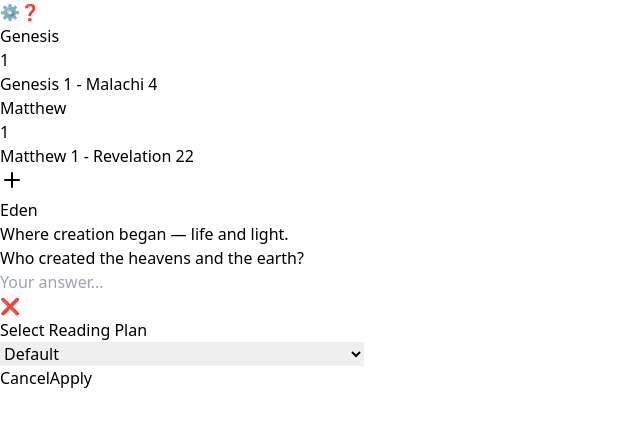
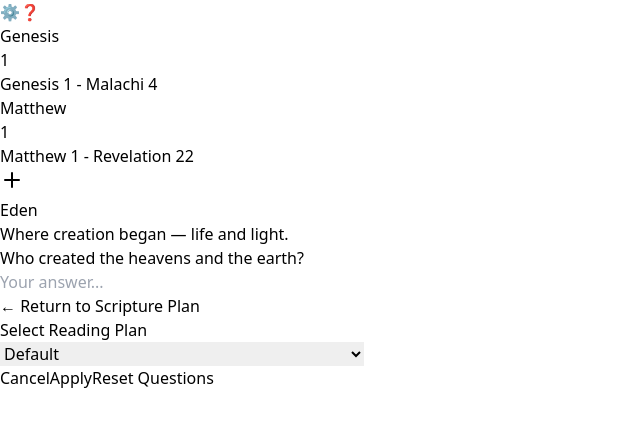
Before and after one commit to Log0ns/ScripturePlan, a React (Vite) app: page / in a window 1280 px wide. Both pictures are taken after a click on the button "⚙️". Shown: the top 426 px of the page, without its empty margins (0-640 px from the left). Built offline with nearby package versions, Linux system fonts and the light colour scheme.

Commit message:
Refactor answers state and update UI elements
Updated answers state initialization to retrieve from localStorage. Modified return button styling and added bottom padding to prevent overlap.

```diff
--- a/src/ScripturePlan.tsx
+++ b/src/ScripturePlan.tsx
@@ -119,7 +119,13 @@ export default function ScriptureReader() {
   const [selectedPlan, setSelectedPlan] = useState('Default');
   const [showQuestions, setShowQuestions] = useState(false);
   const [questions, setQuestions] = useState<Question[]>([]);
-  const [answers, setAnswers] = useState<Record<number, boolean>>({});
+  const [answers, setAnswers] = useState<{ [key: number]: boolean }>(() => {
+    if (typeof window !== 'undefined') {
+      const saved = localStorage.getItem('quizProgress');
+      return saved ? JSON.parse(saved) : {};
+    }
+    return {};
+  });
 
   type Question = {
     id: number;
@@ -527,14 +533,14 @@ export default function ScriptureReader() {
           showQuestions ? 'translate-x-0' : 'translate-x-full'
         }`}
       >
-        <div className="p-6 space-y-12">
+        <div className="p-6 space-y-12 pb-32"> {/* Added bottom padding so button doesn’t overlap */}
           {questionList.map((q, i) => {
-            const unlocked = i === 0 || answers[i - 1];
+            const unlocked = i === 0 || answers[i - 1]; // Unlock logic
             if (!unlocked) return null;
             return (
               <div
                 key={q.id}
-                className={`relative h-[80vh] ${q.gradient} rounded-xl shadow-xl flex flex-col justify-center items-center text-center p-6`}
+                className={`relative h-[80vh] ${q.gradient} rounded-xl shadow-xl flex flex-col justify-center items-center text-center p-6 select-none`}
               >
                 <div className="max-w-xl">
                   <h3 className="text-3xl font-bold text-white drop-shadow-md mb-1">{q.location}</h3>
@@ -549,7 +555,9 @@ export default function ScriptureReader() {
                         if (e.key === 'Enter') {
                           const val = e.currentTarget.value.toLowerCase().trim();
                           if (val === q.answer.toLowerCase()) {
-                            setAnswers((prev) => ({ ...prev, [i]: true }));
+                            const updatedAnswers = { ...answers, [i]: true };
+                            setAnswers(updatedAnswers);
+                            localStorage.setItem('quizProgress', JSON.stringify(updatedAnswers));
                           } else {
                             e.currentTarget.value = '';
                           }
@@ -564,17 +572,17 @@ export default function ScriptureReader() {
               </div>
             );
           })}
-        </div>
 
-          {/* Return button (bottom-right) */}
-          <div className="fixed bottom-6 right-6 z-50">
+          {/* Return button now scrolls with content */}
+          <div className="flex justify-center mt-8">
             <button
               onClick={() => setShowQuestions(false)}
-              className="bg-gray-800 text-white px-4 py-2 rounded-full shadow-md hover:bg-gray-700"
+              className="bg-gray-200 text-gray-800 px-6 py-2 rounded-lg shadow-md hover:bg-gray-300"
             >
-              ❌
+              ← Return to Scripture Plan
             </button>
           </div>
+        </div>
       </div>
 
       {/* Global Settings Modal */}
@@ -625,6 +633,15 @@ export default function ScriptureReader() {
                 }}
               >
                 Apply
+              </button>
+              <button
+                onClick={() => {
+                  localStorage.removeItem('quizProgress');
+                  setAnswers({});
+                }}
+                className="bg-red-500 text-white px-3 py-1 rounded mt-2"
+              >
+                Reset Questions
               </button>
             </div>
           </div>
```
